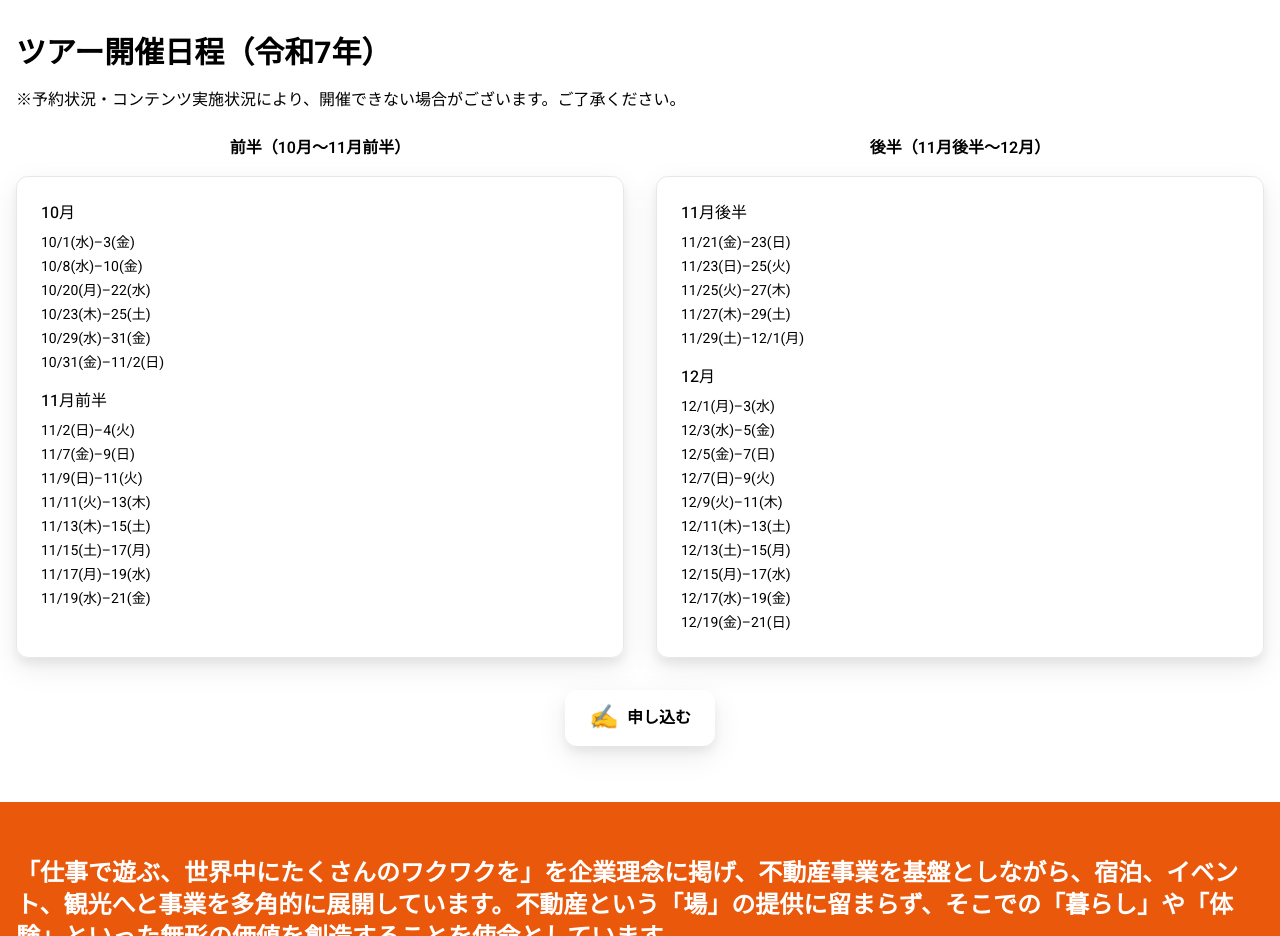
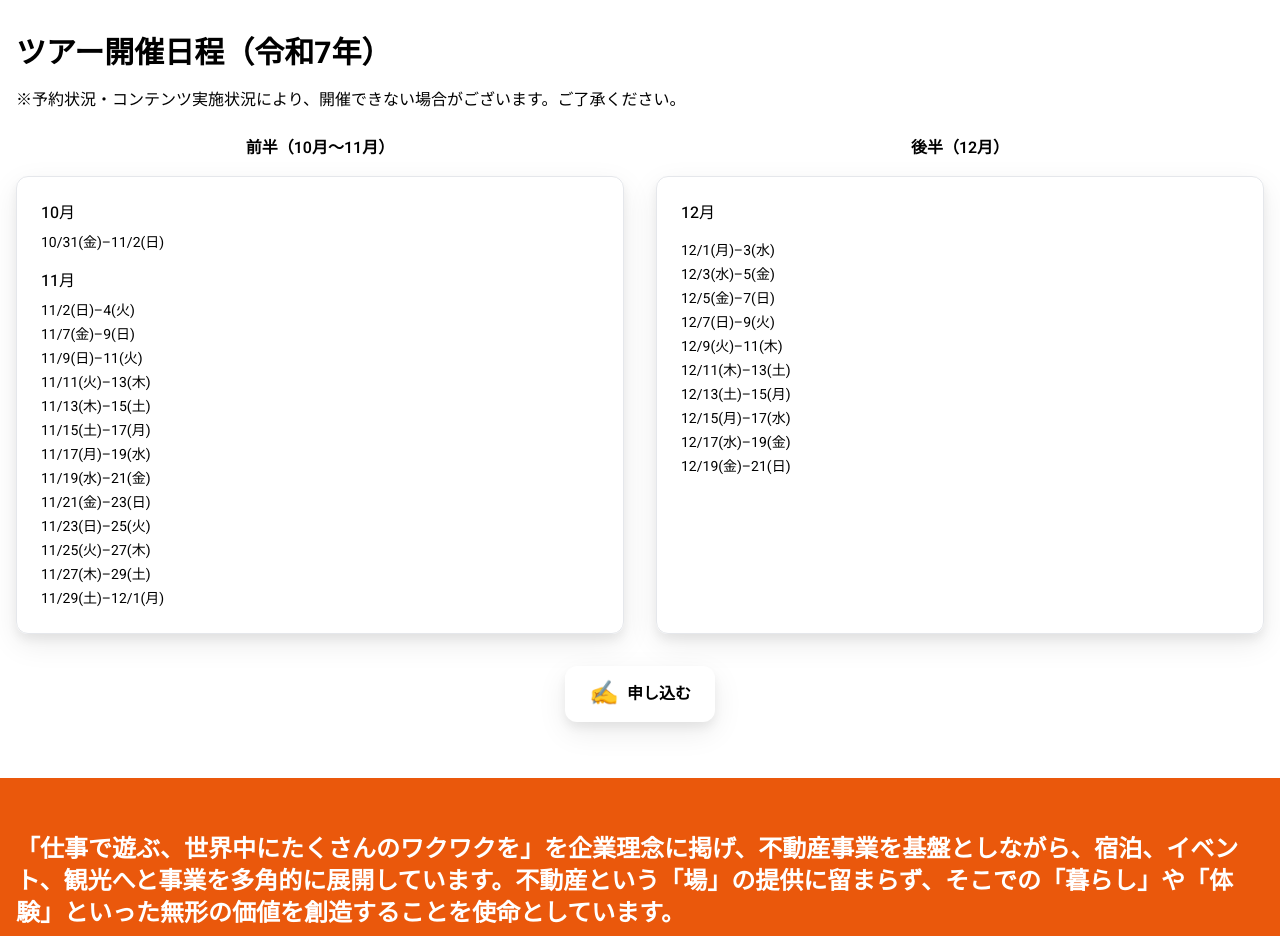
Before and after one commit to DeveloperKota/mitsutouge-kumagaisou-tourism, a plain HTML site: page top.html in a window 1280 px wide. Shown: the part 5460-6396 px from the top of the page. Drawn offline with nearby package versions, Linux system fonts and the light colour scheme.

Commit message:
change the schedule

```diff
--- a/top.html
+++ b/top.html
@@ -469,22 +469,17 @@
       <div class="mt-6">
         <div class="grid md:grid-cols-2 gap-8">
           <div class="flex flex-col h-full">
-            <h3 class="font-semibold mb-4 text-center" data-ja="前半（10月〜11月前半）" data-en="Early Season (Oct - Early Nov)">前半（10月〜11月前半）</h3>
+            <h3 class="font-semibold mb-4 text-center" data-ja="前半（10月〜11月）" data-en="Early Season (Oct - Nov)">前半（10月〜11月）</h3>
             <div class="bg-orange-50/30 backdrop-blur-sm rounded-xl p-6 shadow-soft border border-white/30 flex-1">
               <div class="space-y-4 h-full">
                 <div>
                   <h4 class="font-medium text-orange-800 mb-2" data-ja="10月" data-en="October">10月</h4>
                   <ul class="space-y-1 text-sm">
-                    <li>10/1(水)–3(金)</li>
-                    <li>10/8(水)–10(金)</li>
-                    <li>10/20(月)–22(水)</li>
-                    <li>10/23(木)–25(土)</li>
-                    <li>10/29(水)–31(金)</li>
                     <li>10/31(金)–11/2(日)</li>
                   </ul>
                 </div>
                 <div>
-                  <h4 class="font-medium text-orange-800 mb-2" data-ja="11月前半" data-en="Early Nov">11月前半</h4>
+                  <h4 class="font-medium text-orange-800 mb-2" data-ja="11月" data-en="November">11月</h4>
                   <ul class="space-y-1 text-sm">
                     <li>11/2(日)–4(火)</li>
                     <li>11/7(金)–9(日)</li>
@@ -494,6 +489,11 @@
                     <li>11/15(土)–17(月)</li>
                     <li>11/17(月)–19(水)</li>
                     <li>11/19(水)–21(金)</li>
+                    <li>11/21(金)–23(日)</li>
+                    <li>11/23(日)–25(火)</li>
+                    <li>11/25(火)–27(木)</li>
+                    <li>11/27(木)–29(土)</li>
+                    <li>11/29(土)–12/1(月)</li>
                   </ul>
                 </div>
               </div>
@@ -501,20 +501,9 @@
           </div>
 
           <div class="flex flex-col h-full">
-            <h3 class="font-semibold mb-4 text-center" data-ja="後半（11月後半〜12月）" data-en="Late Season (Late Nov - Dec)">後半（11月後半〜12月）</h3>
+            <h3 class="font-semibold mb-4 text-center" data-ja="後半（12月）" data-en="Late Season (Dec)">後半（12月）</h3>
             <div class="bg-orange-50/30 backdrop-blur-sm rounded-xl p-6 shadow-soft border border-white/30 flex-1">
               <div class="space-y-4 h-full">
-                <div>
-                  <h4 class="font-medium text-orange-800 mb-2" data-ja="11月後半" data-en="Late Nov">11月後半</h4>
-                  <ul class="space-y-1 text-sm">
-                    <li>11/21(金)–23(日)</li>
-                    <li>11/23(日)–25(火)</li>
-                    <li>11/25(火)–27(木)</li>
-                    <li>11/27(木)–29(土)</li>
-                    <li>11/29(土)–12/1(月)</li>
-                  </ul>
-                </div>
-                <div>
                   <h4 class="font-medium text-orange-800 mb-2" data-ja="12月" data-en="December">12月</h4>
                   <ul class="space-y-1 text-sm">
                     <li>12/1(月)–3(水)</li>
@@ -533,7 +522,6 @@
             </div>
           </div>
         </div>
-      </div>
         <div class="mt-6">
           <div class="mt-8 flex flex-wrap items-center gap-4 justify-center">
             <a href="https://forms.gle/g1FDUY1GC5Tz23GR7" class="bg-white hover:bg-orange-50 text-orange-950 font-semibold rounded-xl px-6 py-3 shadow-soft flex items-center gap-2">
@@ -541,7 +529,7 @@
               <span data-ja="申し込む" data-en="Book Now">申し込む</span>
             </a>
           </div>
-        <!-- Google Formのリンクを挿入する メールでJapanTicketにリンクさせる-->
+      </div>
       </div>
     </div>
   </section>
```
Lines whose indentation alone changed are shown as unchanged.
